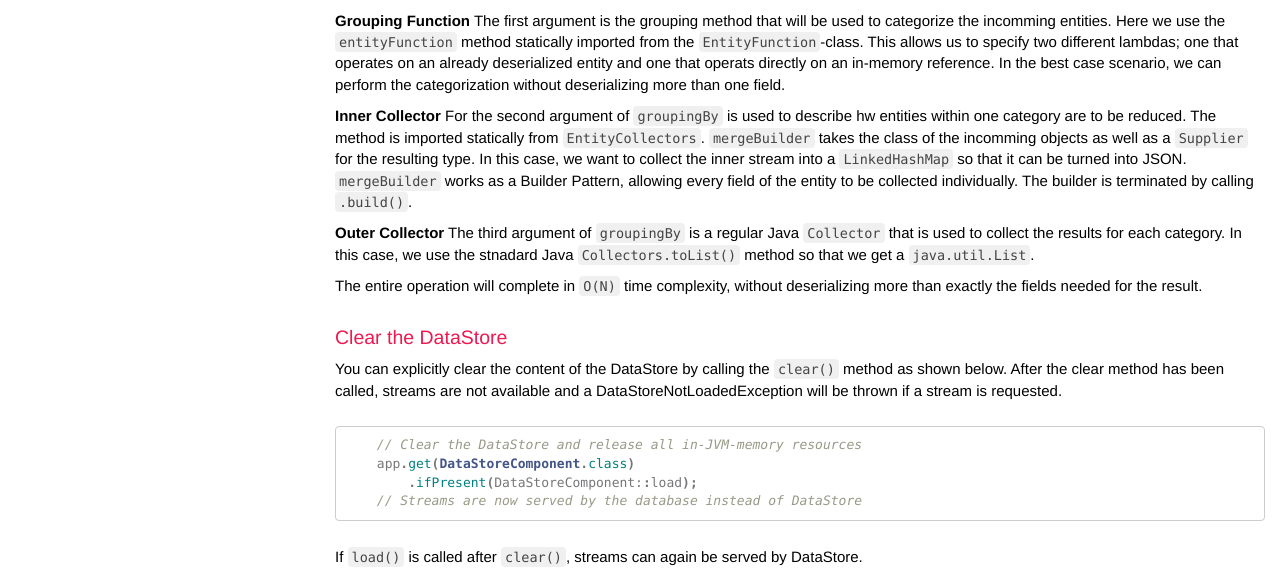
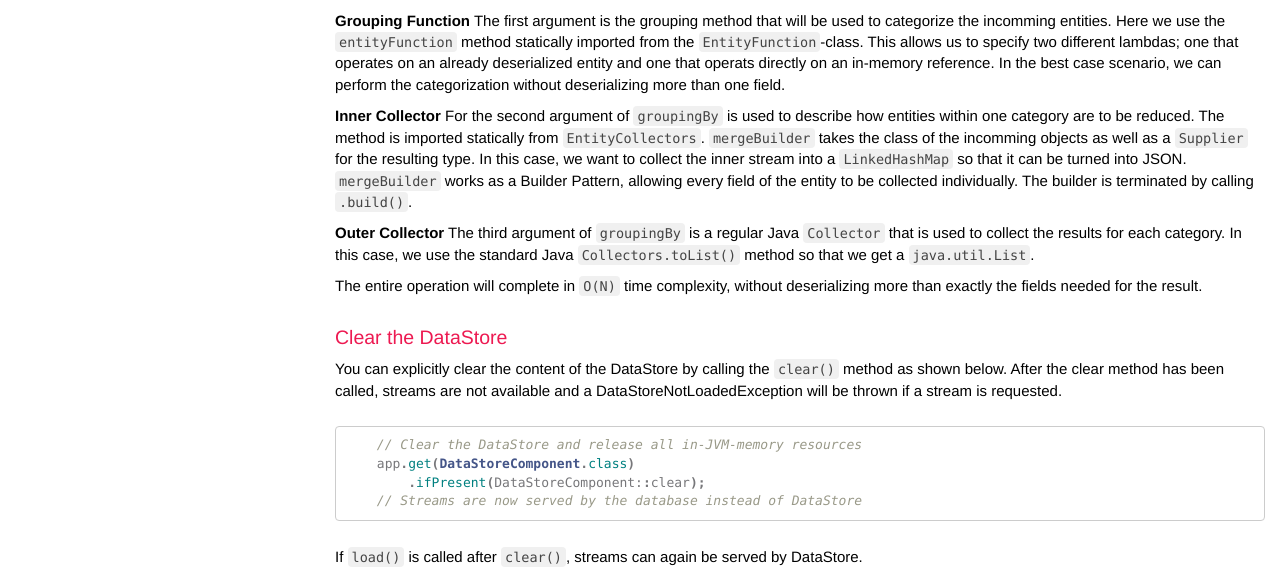
Before and after one commit to speedment/speedment-doc, a Jekyll site: the page built from pages/datastore.md, in a window 1280 px wide and 900 px high, scrolled down 8550 px. Shown: the part 153-731 px from the top of the window. Built offline with Jekyll 4.4.1, drawn with Linux system fonts in a browser that asks for light colours; nearby versions of some CDN libraries; comment, search, counter and statistics services are not loaded.

Commit message:
datastore: fixed typos

````diff
--- a/pages/datastore.md
+++ b/pages/datastore.md
@@ -314,10 +314,10 @@ The collection is done in a few steps. The `groupingBy` method is statically imp
 The first argument is the grouping method that will be used to categorize the incomming entities. Here we use the `entityFunction` method statically imported from the `EntityFunction`-class. This allows us to specify two different lambdas; one that operates on an already deserialized entity and one that operats directly on an in-memory reference. In the best case scenario, we can perform the categorization without deserializing more than one field.
 
 **Inner Collector**
-For the second argument of `groupingBy` is used to describe hw entities within one category are to be reduced. The method is imported statically from `EntityCollectors`. `mergeBuilder` takes the class of the incomming objects as well as a `Supplier` for the resulting type. In this case, we want to collect the inner stream into a `LinkedHashMap` so that it can be turned into JSON. `mergeBuilder` works as a Builder Pattern, allowing every field of the entity to be collected individually. The builder is terminated by calling `.build()`.
+For the second argument of `groupingBy` is used to describe how entities within one category are to be reduced. The method is imported statically from `EntityCollectors`. `mergeBuilder` takes the class of the incomming objects as well as a `Supplier` for the resulting type. In this case, we want to collect the inner stream into a `LinkedHashMap` so that it can be turned into JSON. `mergeBuilder` works as a Builder Pattern, allowing every field of the entity to be collected individually. The builder is terminated by calling `.build()`.
 
 **Outer Collector**
-The third argument of `groupingBy` is a regular Java `Collector` that is used to collect the results for each category. In this case, we use the stnadard Java `Collectors.toList()` method so that we get a `java.util.List`.
+The third argument of `groupingBy` is a regular Java `Collector` that is used to collect the results for each category. In this case, we use the standard Java `Collectors.toList()` method so that we get a `java.util.List`.
 
 The entire operation will complete in `O(N)` time complexity, without deserializing more than exactly the fields needed for the result.
 
@@ -326,7 +326,7 @@ You can explicitly clear the content of the DataStore by calling the `clear()` m
 ``` java
     // Clear the DataStore and release all in-JVM-memory resources
     app.get(DataStoreComponent.class)
-        .ifPresent(DataStoreComponent::load);
+        .ifPresent(DataStoreComponent::clear);
     // Streams are now served by the database instead of DataStore
 ```
 If `load()` is called after `clear()`, streams can again be served by DataStore.
````
